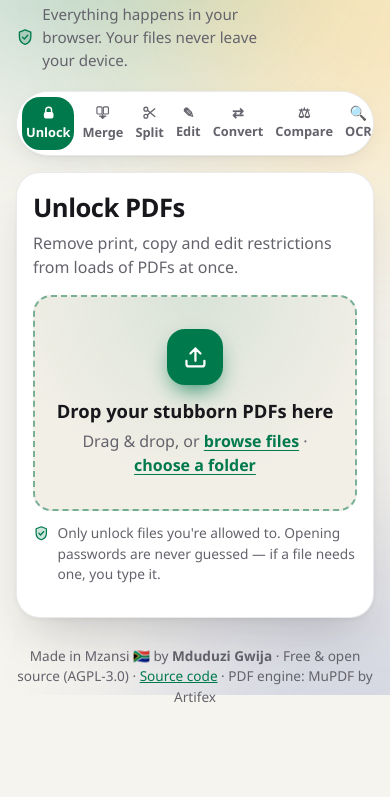
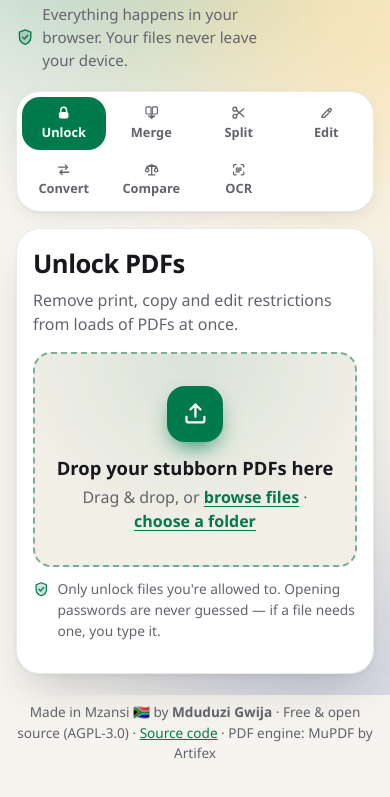
Before and after one commit to MduduziGwija/eish-pdf, a website built with Vite: page index.html in a window 390 px wide. Shown: the part 149-946 px from the top of the page. Before the commit the page ends 910 px from the top, so only its background shows below. Built offline with nearby package versions, Linux system fonts and the light colour scheme.

Commit message:
Use matching line icons for Edit, Convert, Compare and OCR
The OCR tab used an emoji and Edit/Convert/Compare used text symbols,
which looked different from the drawn icons (and some render as colour
emoji on Windows and phones). They now use the same 24px line style.

On phones the seven tabs sit in two rows instead of running off the
edge, and the highlight follows the active tab across rows.

```diff
--- a/src/main.ts
+++ b/src/main.ts
@@ -16,10 +16,10 @@ const TOOLS = [
   { id: "unlock", label: "Unlock", icon: icon("lock"), build: unlockTool },
   { id: "merge", label: "Merge", icon: icon("merge"), build: mergeTool },
   { id: "split", label: "Split", icon: icon("scissors"), build: splitTool },
-  { id: "edit", label: "Edit", icon: h("span.glyph-icon", { "aria-hidden": "true" }, "✎"), build: editTool },
-  { id: "convert", label: "Convert", icon: h("span.glyph-icon", { "aria-hidden": "true" }, "⇄"), build: convertTool },
-  { id: "compare", label: "Compare", icon: h("span.glyph-icon", { "aria-hidden": "true" }, "⚖"), build: compareTool },
-  { id: "ocr", label: "OCR", icon: h("span.glyph-icon", { "aria-hidden": "true" }, "🔍"), build: ocrTool },
+  { id: "edit", label: "Edit", icon: icon("pen"), build: editTool },
+  { id: "convert", label: "Convert", icon: icon("convert"), build: convertTool },
+  { id: "compare", label: "Compare", icon: icon("compare"), build: compareTool },
+  { id: "ocr", label: "OCR", icon: icon("ocr"), build: ocrTool },
 ] as const;
 type ToolId = (typeof TOOLS)[number]["id"];
 
@@ -92,8 +92,10 @@ function show(id: ToolId) {
     b.tabIndex = key === id ? 0 : -1;
   }
   const active = tabButtons.get(id)!;
+  // The tabs can wrap onto two rows on phones, so follow both axes.
   indicator.style.width = `${active.offsetWidth}px`;
-  indicator.style.transform = `translateX(${active.offsetLeft}px)`;
+  indicator.style.height = `${active.offsetHeight}px`;
+  indicator.style.transform = `translate(${active.offsetLeft}px, ${active.offsetTop}px)`;
   panel.classList.remove("enter");
   void panel.offsetWidth;
   panel.classList.add("enter");
--- a/src/style.css
+++ b/src/style.css
@@ -570,12 +570,11 @@ a {
 }
 .tab-indicator {
   position: absolute;
-  top: 5px;
-  bottom: 5px;
+  top: 0;
   left: 0;
   border-radius: 999px;
   background: var(--accent);
-  transition: transform 0.4s var(--spring), width 0.3s;
+  transition: transform 0.4s var(--spring), width 0.3s, height 0.3s;
 }
 .glyph-icon {
   font-size: 1.1em;
@@ -2475,11 +2474,15 @@ del {
     padding-right: 90px;
   }
   .tabs {
+    display: grid;
+    grid-template-columns: repeat(4, minmax(0, 1fr));
     width: 100%;
+    border-radius: 24px;
+    overflow: visible;
   }
   .tab {
-    flex: 1;
     flex-direction: column;
+    min-width: 0;
     justify-content: center;
     gap: 2px;
     padding: 8px 4px;
--- a/src/tools/compare.ts
+++ b/src/tools/compare.ts
@@ -53,7 +53,7 @@ export function compareTool(): HTMLElement {
   const list = h("ul.file-list", { "aria-label": "PDFs to compare" });
   const summary = h("div.summary");
   const ignoreCase = h("input", { type: "checkbox" });
-  const runBtn = h("button.btn.primary.big", { type: "button" }, h("span.glyph-icon", { "aria-hidden": "true" }, "⚖"), h("span", {}, "Compare"));
+  const runBtn = h("button.btn.primary.big", { type: "button" }, icon("compare"), h("span", {}, "Compare"));
   const clearBtn = h("button.btn.ghost", { type: "button" }, "Clear");
   const options = h("div.ocr-options", { hidden: true }, h("label.check", {}, ignoreCase, h("span", {}, "Ignore upper/lower case")));
   const toolbar = h("div.toolbar", { hidden: true }, summary, h("div.actions", {}, clearBtn, runBtn));
--- a/src/tools/convert.ts
+++ b/src/tools/convert.ts
@@ -48,7 +48,7 @@ export function convertTool(): HTMLElement {
 
   const list = h("ul.file-list", { "aria-label": "Files to convert" });
   const summary = h("div.summary");
-  const runBtn = h("button.btn.primary.big", { type: "button" }, h("span.glyph-icon", { "aria-hidden": "true" }, "⇄"), h("span", {}, "Convert"));
+  const runBtn = h("button.btn.primary.big", { type: "button" }, icon("convert"), h("span", {}, "Convert"));
   const zipBtn = h("button.btn", { type: "button", hidden: true }, icon("download"), "Download all (.zip)");
   const clearBtn = h("button.btn.ghost", { type: "button" }, "Clear");
   const combine = h("input", { type: "checkbox", checked: true });
--- a/src/tools/ocr.ts
+++ b/src/tools/ocr.ts
@@ -40,7 +40,7 @@ export function ocrTool(): HTMLElement {
   const language = h("select.input.select", { "aria-label": "Language of the documents" });
   for (const l of LANGUAGES) language.append(h("option", { value: l.id }, l.label));
   const skip = h("input", { type: "checkbox", checked: true });
-  const runBtn = h("button.btn.primary.big", { type: "button" }, h("span.glyph-icon", { "aria-hidden": "true" }, "🔍"), h("span", {}, "Make searchable"));
+  const runBtn = h("button.btn.primary.big", { type: "button" }, icon("ocr"), h("span", {}, "Make searchable"));
   const zipBtn = h("button.btn", { type: "button", hidden: true }, icon("download"), "Download all (.zip)");
   const clearBtn = h("button.btn.ghost", { type: "button" }, "Clear");
   const summary = h("div.summary");
@@ -101,7 +101,7 @@ export function ocrTool(): HTMLElement {
     item.row.dataset.state = item.state;
     fill(
       item.row,
-      h("div.file-icon.scan", {}, h("span.glyph-icon", { "aria-hidden": "true" }, "🔍")),
+      h("div.file-icon.scan", {}, icon("ocr")),
       h(
         "div.file-main",
         {},
--- a/src/ui/dom.ts
+++ b/src/ui/dom.ts
@@ -67,6 +67,11 @@ export const icons = {
   sun: `<svg viewBox="0 0 24 24" aria-hidden="true"><circle cx="12" cy="12" r="4.5" fill="currentColor"/><path d="M12 1.5v3m0 15v3M1.5 12h3m15 0h3M4.6 4.6l2.1 2.1m10.6 10.6 2.1 2.1M4.6 19.4l2.1-2.1M17.3 6.7l2.1-2.1" stroke="currentColor" stroke-width="2" stroke-linecap="round"/></svg>`,
   moon: `<svg viewBox="0 0 24 24" aria-hidden="true"><path d="M20 14.5A8.5 8.5 0 0 1 9.5 4a8.5 8.5 0 1 0 10.5 10.5z" fill="currentColor"/></svg>`,
   shield: `<svg viewBox="0 0 24 24" aria-hidden="true"><path d="M12 2.5 4.5 5.5v6c0 4.6 3.2 8.6 7.5 10 4.3-1.4 7.5-5.4 7.5-10v-6z" fill="currentColor" opacity=".2"/><path d="M12 2.5 4.5 5.5v6c0 4.6 3.2 8.6 7.5 10 4.3-1.4 7.5-5.4 7.5-10v-6zM8.5 12l2.5 2.5 4.5-5" fill="none" stroke="currentColor" stroke-width="1.8" stroke-linecap="round" stroke-linejoin="round"/></svg>`,
+  // Tool icons: 24px line style, 2px round strokes, like the others.
+  ocr: `<svg viewBox="0 0 24 24" aria-hidden="true"><path d="M4 8V5.5A1.5 1.5 0 0 1 5.5 4H8m8 0h2.5A1.5 1.5 0 0 1 20 5.5V8m0 8v2.5a1.5 1.5 0 0 1-1.5 1.5H16m-8 0H5.5A1.5 1.5 0 0 1 4 18.5V16" fill="none" stroke="currentColor" stroke-width="2" stroke-linecap="round" stroke-linejoin="round"/><path d="M8 9.5h8M8 12.5h8M8 15.5h5" stroke="currentColor" stroke-width="2" stroke-linecap="round"/></svg>`,
+  pen: `<svg viewBox="0 0 24 24" aria-hidden="true"><path d="M4.5 19.5h3.8L18.6 9.2a2.2 2.2 0 0 0-3.1-3.1L5.2 16.4l-.7 3.1zM13.8 7.8l3.1 3.1" fill="none" stroke="currentColor" stroke-width="2" stroke-linecap="round" stroke-linejoin="round"/></svg>`,
+  convert: `<svg viewBox="0 0 24 24" aria-hidden="true"><path d="M4 8h14m0 0-3.5-3.5M18 8l-3.5 3.5M20 16H6m0 0 3.5-3.5M6 16l3.5 3.5" fill="none" stroke="currentColor" stroke-width="2" stroke-linecap="round" stroke-linejoin="round"/></svg>`,
+  compare: `<svg viewBox="0 0 24 24" aria-hidden="true"><path d="M12 4v16m-5 0h10M5 7h14M12 4.5 5 7m7-2.5L19 7M5 7l-2.8 6.2a2.9 2.9 0 0 0 5.6 0L5 7zm14 0-2.8 6.2a2.9 2.9 0 0 0 5.6 0L19 7z" fill="none" stroke="currentColor" stroke-width="2" stroke-linecap="round" stroke-linejoin="round"/></svg>`,
   scissors: `<svg viewBox="0 0 24 24" aria-hidden="true"><circle cx="6" cy="6.5" r="3" fill="none" stroke="currentColor" stroke-width="2"/><circle cx="6" cy="17.5" r="3" fill="none" stroke="currentColor" stroke-width="2"/><path d="M8.5 8.2 20 18M8.5 15.8 20 6" stroke="currentColor" stroke-width="2" stroke-linecap="round"/></svg>`,
   merge: `<svg viewBox="0 0 24 24" aria-hidden="true"><rect x="3" y="3" width="8" height="11" rx="1.5" fill="none" stroke="currentColor" stroke-width="1.8"/><rect x="13" y="3" width="8" height="11" rx="1.5" fill="none" stroke="currentColor" stroke-width="1.8"/><path d="M7 17.5h10M12 14.5v6.5m0 0-2.5-2.5M12 21l2.5-2.5" fill="none" stroke="currentColor" stroke-width="1.8" stroke-linecap="round" stroke-linejoin="round"/></svg>`,
   key: `<svg viewBox="0 0 24 24" aria-hidden="true"><circle cx="8" cy="15" r="4.5" fill="none" stroke="currentColor" stroke-width="2"/><path d="M11.3 11.7 20 3m-3.5 3.5 2.5 2.5M14 9l2 2" fill="none" stroke="currentColor" stroke-width="2" stroke-linecap="round"/></svg>`,
```
